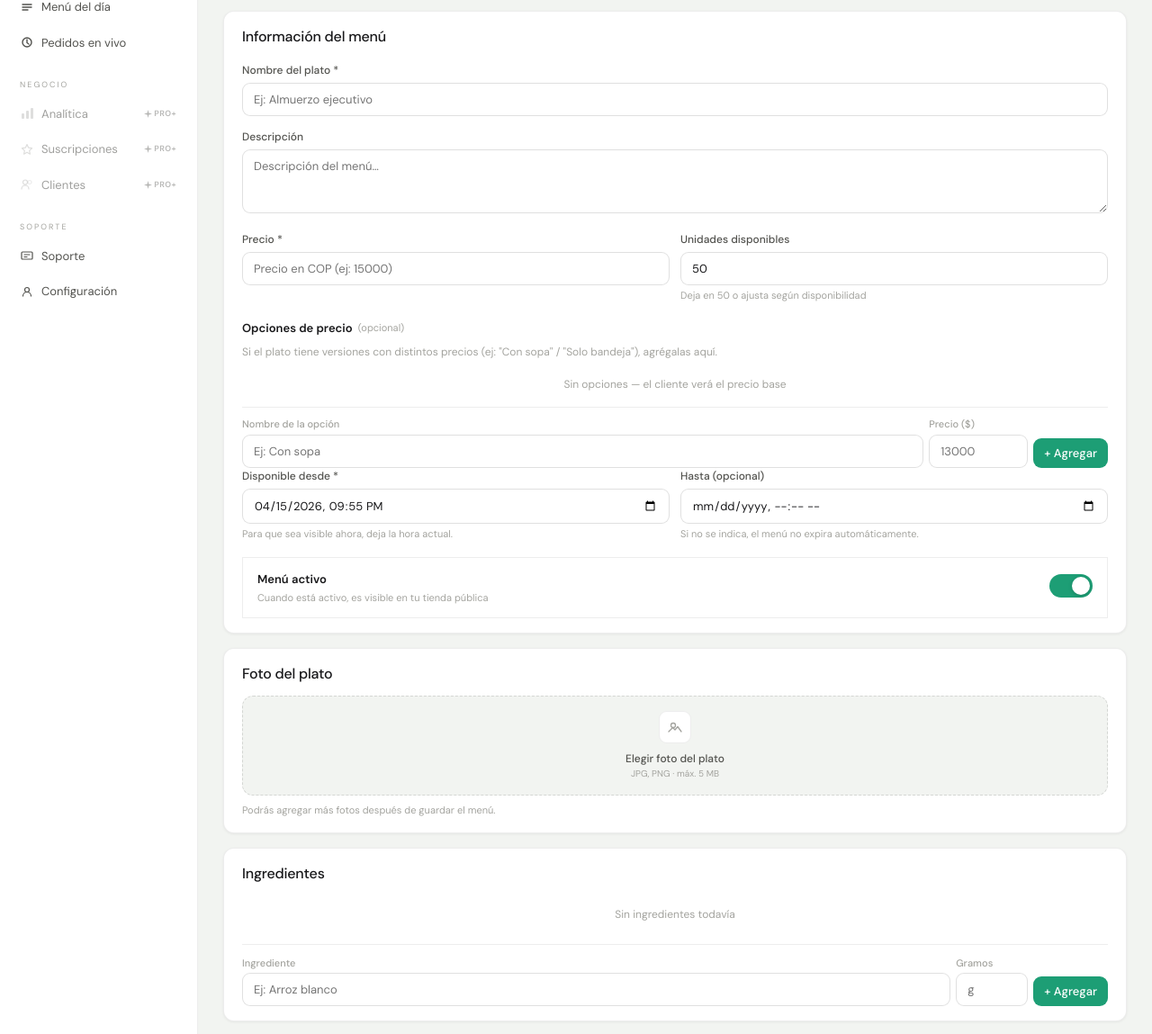
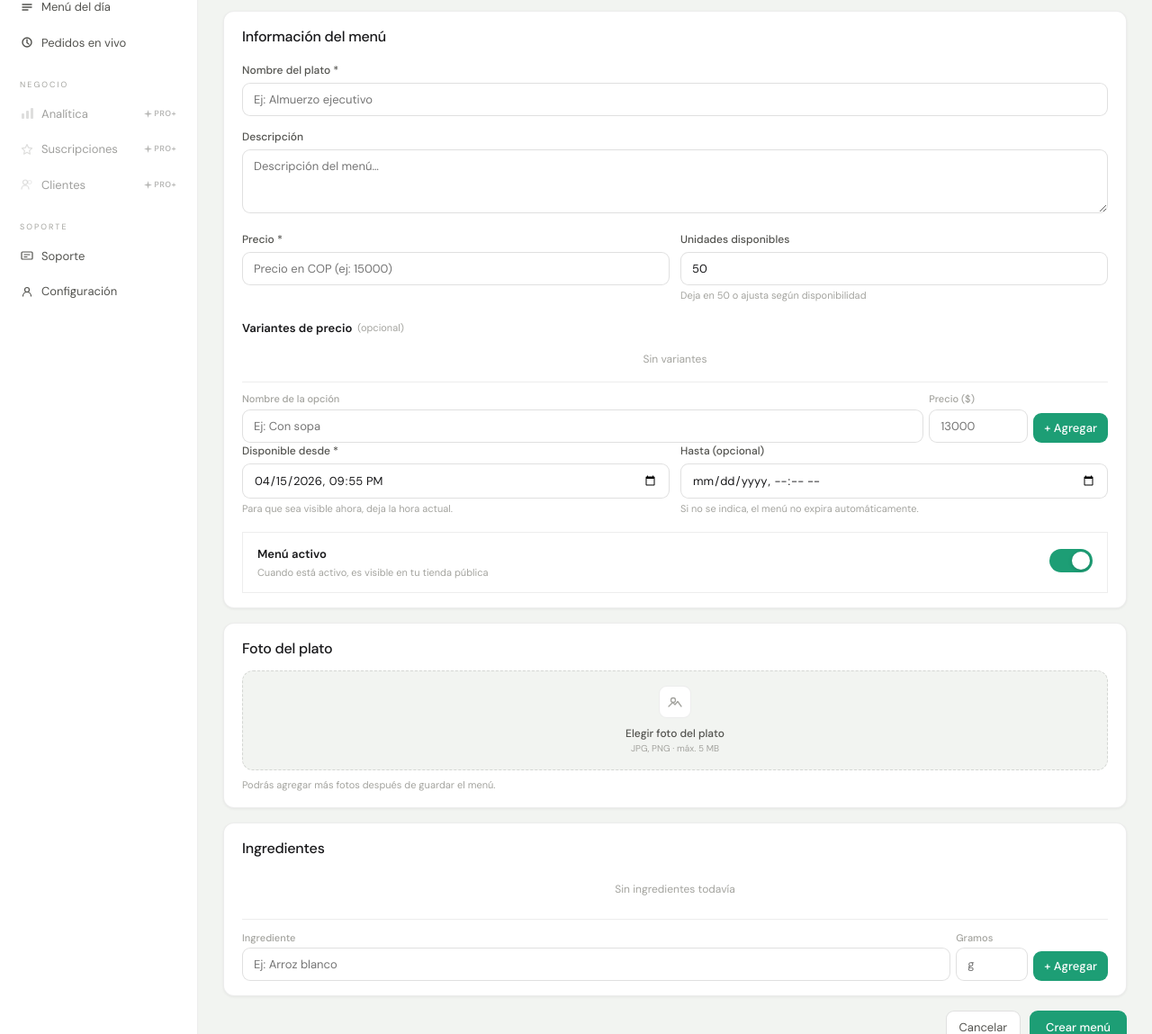
Before and after one commit to johnschneiider/Mesen-app-inteligente-gesti-n-de-pedidos, a Django app: template templates/menus/form.html in a window 1280 px wide. Shown: the part 146-1295 px from the top of the page at 90% size. Run offline with Django 5.2, Linux system fonts and the light colour scheme; the template is opened without the code that fills it: values that come from a table or form of the project are taken from there, others are empty; parts of the project's set-up code (start-up, migrations or seed data) failed here and were passed over; some libraries are stand-ins or nearby versions.

Commit message:
Simplificar texto de variantes de precio en form de menú

```diff
--- a/templates/menus/form.html
+++ b/templates/menus/form.html
@@ -67,12 +67,9 @@ input:checked + .toggle-slider::before { transform:translateX(22px); }
         {% if not form.instance.pk %}
         <div x-data="inlineList('option')" style="margin-top:4px;">
             <div style="display:flex;align-items:center;gap:6px;margin-bottom:8px;">
-                <span style="font-size:13px;font-weight:600;color:var(--text-1);">Opciones de precio</span>
+                <span style="font-size:13px;font-weight:600;color:var(--text-1);">Variantes de precio</span>
                 <span style="font-size:11px;color:var(--text-3);">(opcional)</span>
             </div>
-            <p style="font-size:12px;color:var(--text-3);margin:0 0 10px;">
-                Si el plato tiene versiones con distintos precios (ej: "Con sopa" / "Solo bandeja"), agrégalas aquí.
-            </p>
             <div id="create-options-list">
                 <template x-for="(item, idx) in items" :key="idx">
                     <div style="display:flex;align-items:center;justify-content:space-between;padding:7px 10px;background:var(--page-bg);border-radius:var(--radius-md);margin-bottom:5px;">
@@ -89,7 +86,7 @@ input:checked + .toggle-slider::before { transform:translateX(22px); }
                         </button>
                     </div>
                 </template>
-                <div x-show="items.length === 0" style="font-size:12px;color:var(--text-3);padding:8px 0;text-align:center;">Sin opciones — el cliente verá el precio base</div>
+                <div x-show="items.length === 0" style="font-size:12px;color:var(--text-3);padding:8px 0;text-align:center;">Sin variantes</div>
             </div>
             <div style="display:flex;gap:6px;margin-top:8px;border-top:1px solid var(--border);padding-top:10px;align-items:flex-end;">
                 <div class="form-group" style="flex:1;margin:0;">
@@ -197,12 +194,9 @@ input:checked + .toggle-slider::before { transform:translateX(22px); }
 <!-- Opciones de precio (HTMX — justo debajo del card de info) -->
 <div class="card" style="margin-bottom:16px;">
     <div style="display:flex;align-items:center;gap:6px;margin-bottom:8px;">
-        <span style="font-size:13px;font-weight:600;color:var(--text-1);">Opciones de precio</span>
+        <span style="font-size:13px;font-weight:600;color:var(--text-1);">Variantes de precio</span>
         <span style="font-size:11px;color:var(--text-3);">(opcional)</span>
     </div>
-    <p style="font-size:12px;color:var(--text-3);margin:0 0 10px;">
-        Si el plato tiene versiones con distintos precios (ej: "Con sopa" / "Solo bandeja"), agrégalas aquí.
-    </p>
     <div id="options-list">
         {% include 'menus/partials/options.html' with menu=menu %}
     </div>
```
